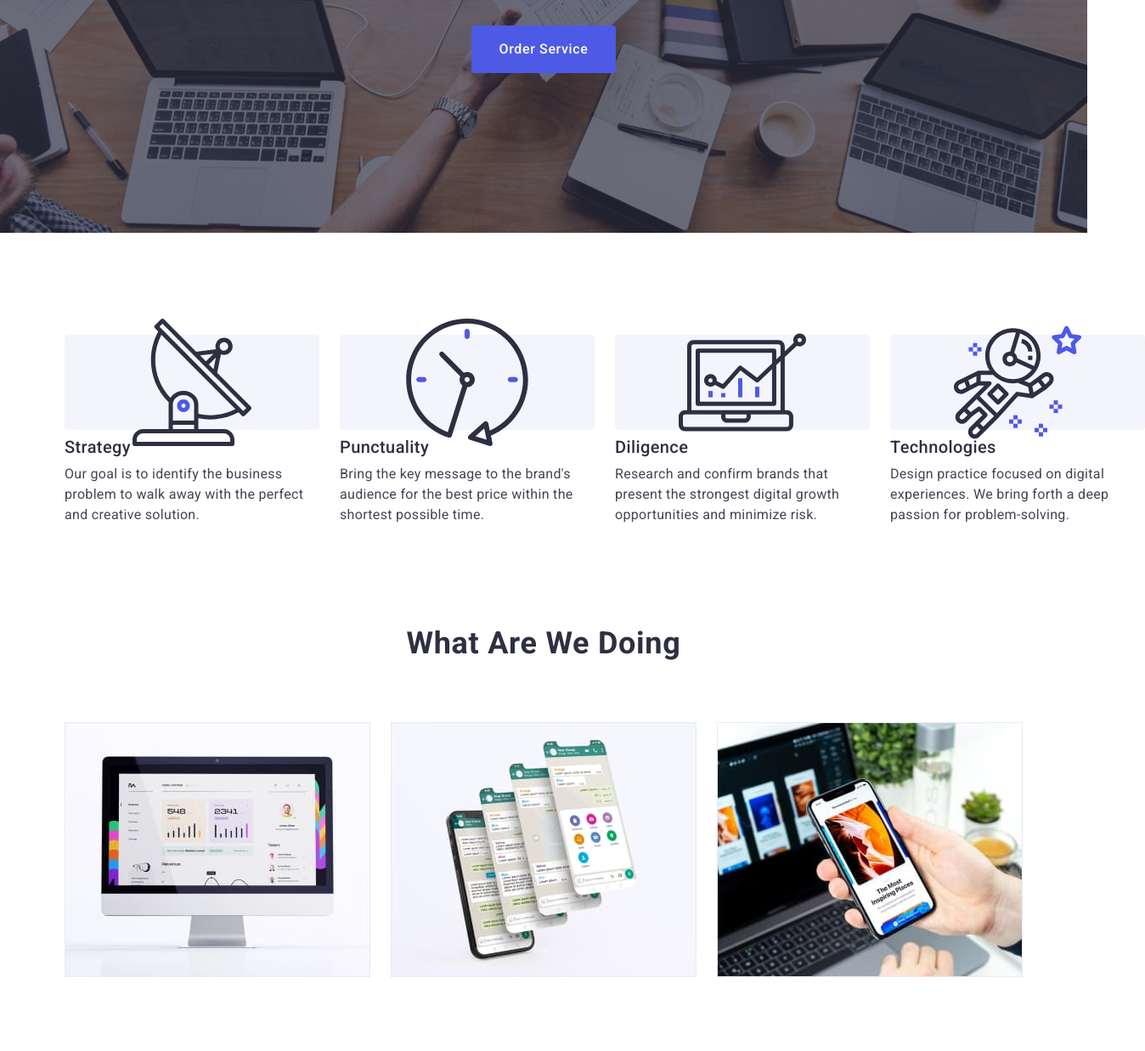
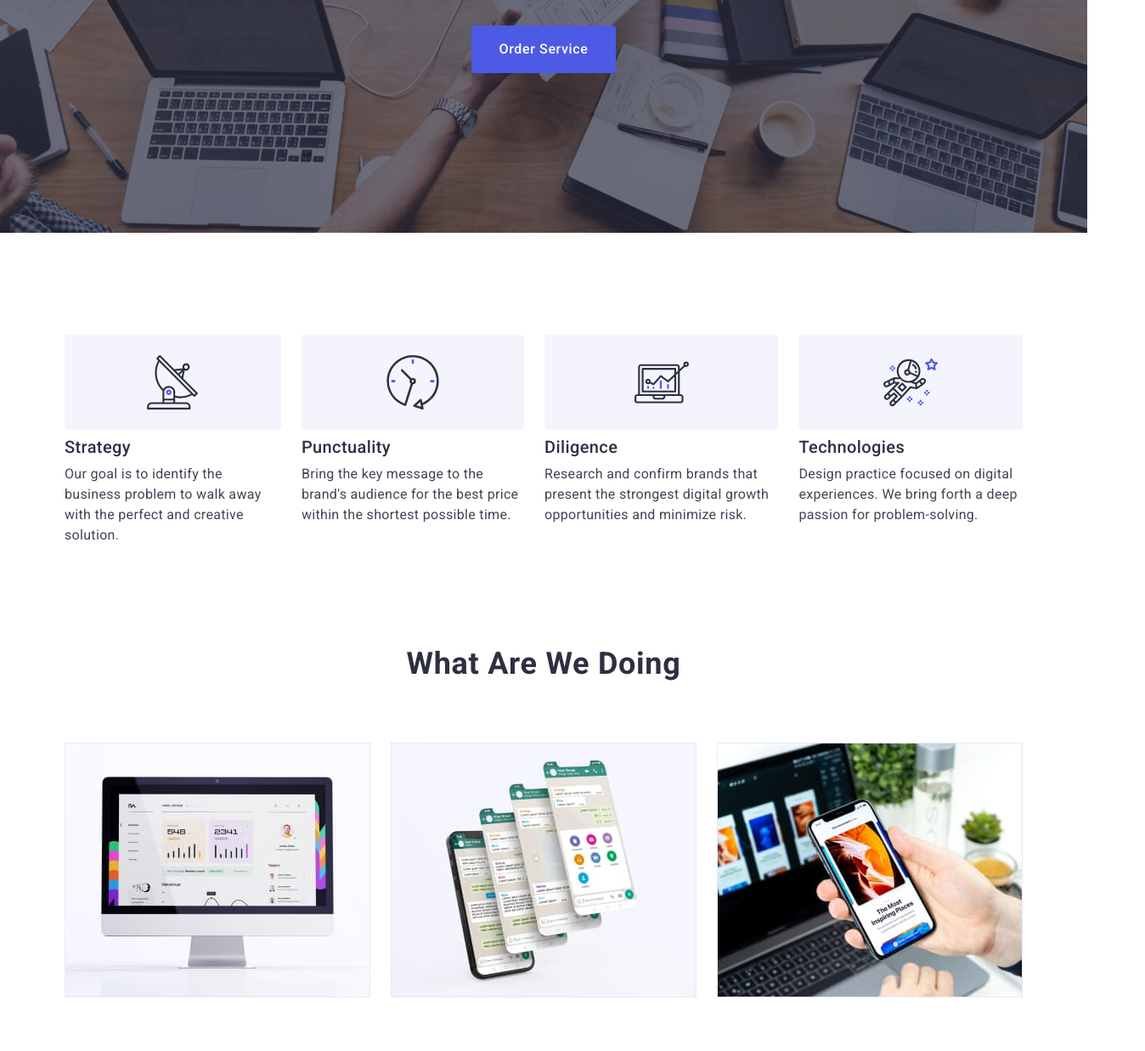
Before and after one commit to Krystyna1307/goit-markup-hw-04, a plain HTML site: page index.html in a window 1280 px wide. Shown: the part 399-1636 px from the top of the page at 85% size, 1348 px wide, since content can reach past the window. Drawn offline with nearby package versions, Linux system fonts and the light colour scheme.

Commit message:
width: 64px; height: 64px;

```diff
--- a/css/styles.css
+++ b/css/styles.css
@@ -233,6 +233,10 @@ background-color: #f4f4fd;
 border-radius: 4px;
 margin-bottom: 8px;
 }
+svg {
+width: 64px;
+height: 64px;
+}
 
 /* --------what are we doing------------------------ */
 .doing-section{
```
